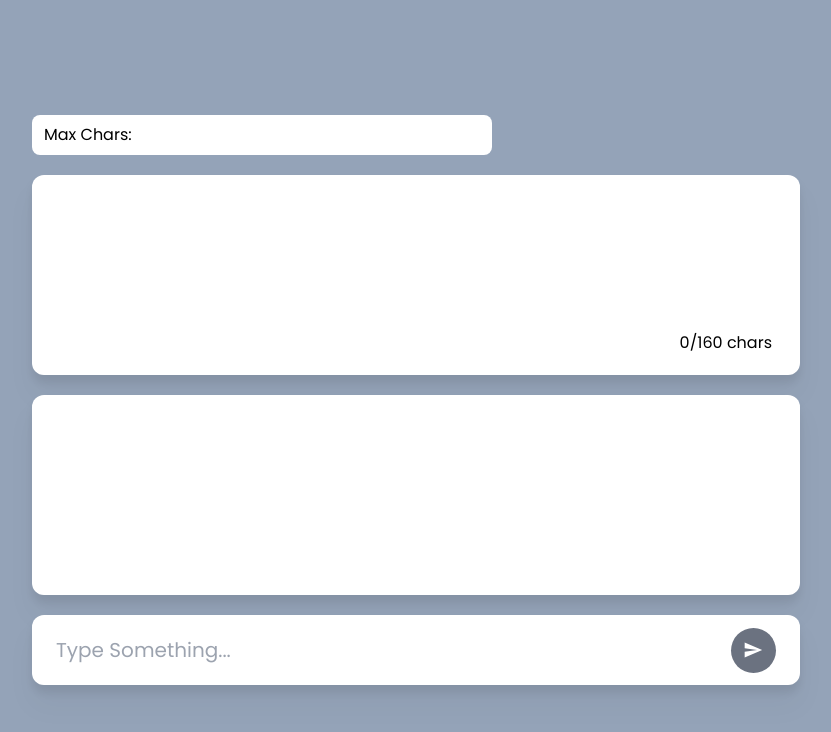
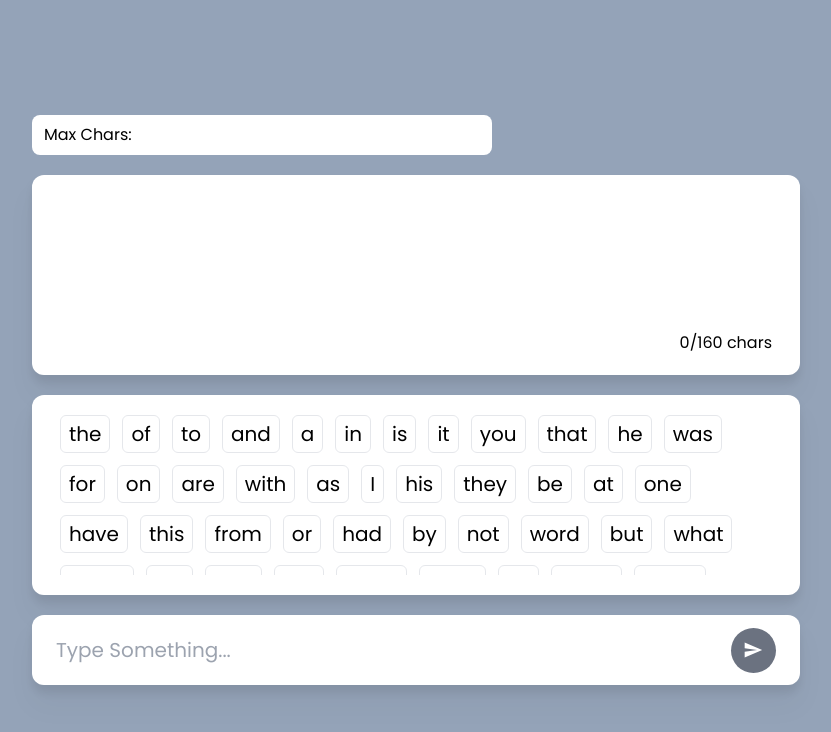
Before and after one commit to jonathancarpena/simple-words, a React (Create React App) app: page / in a window 1280 px wide. Shown: the top 732 px of the page, without its empty margins (224-1055 px from the left). Built offline with nearby package versions, Linux system fonts and the light colour scheme.

Commit message:
Added default all words

```diff
--- a/src/App.js
+++ b/src/App.js
@@ -24,6 +24,8 @@ function App() {
       } else {
         setRelated([])
       }
+    } else {
+      setRelated(thousandWords)
     }
   }, [input])
 
@@ -87,11 +89,16 @@ function App() {
         <div className='min-h-[200px] max-h-[200px] bg-white flex justify-center items-center rounded-xl drop-shadow-xl p-7'>
 
           <ul className='flex flex-wrap items-start  max-h-[160px]  overflow-y-auto w-full '>
-            {related.map((item) => (
-              <li onClick={() => addToOutput(item)} key={item} className="hover:drop-shadow-md hover:scale-105 active:scale-90 cursor-pointer transition-all ease-in-out duration-150 mb-3 mr-3 text-xl bg-white border-[1px] px-2 py-1 rounded-md">
-                {item}
-              </li>
-            ))}
+            {related.length > 0
+              ? related.map((item) => (
+                <li onClick={() => addToOutput(item)} key={item} className="hover:drop-shadow-md hover:scale-105 active:scale-90 cursor-pointer transition-all ease-in-out duration-150 mb-3 mr-3 text-xl bg-white border-[1px] px-2 py-1 rounded-md">
+                  {item}
+                </li>
+              ))
+              : <p>No Match</p>
+
+            }
+
           </ul>
 
 
```
